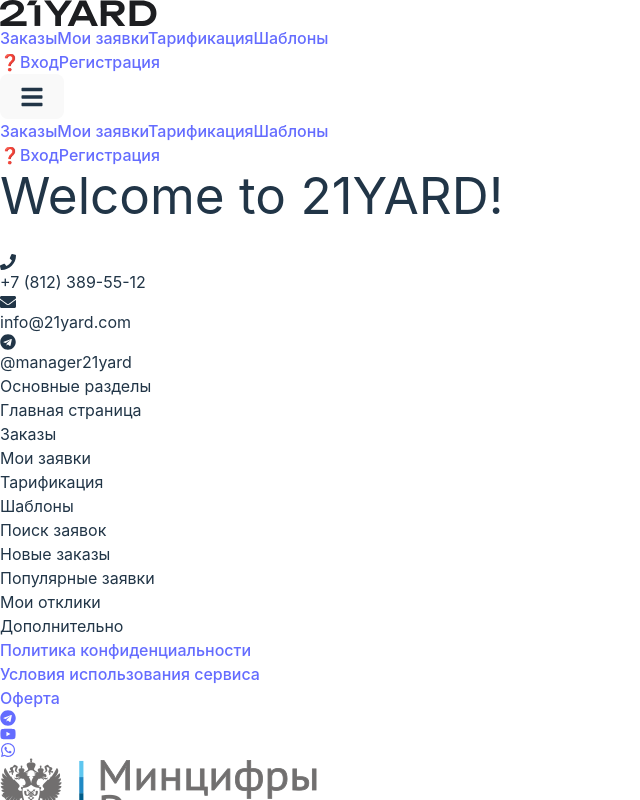
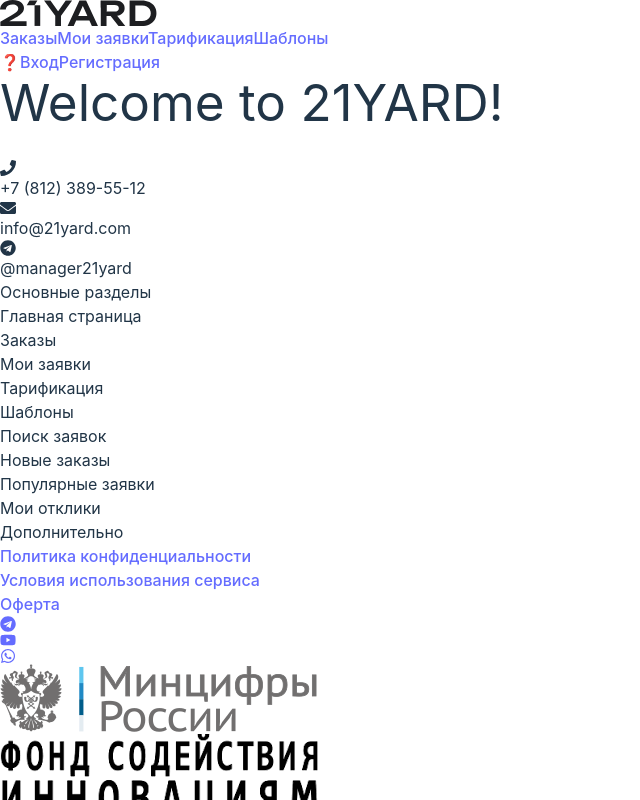
Before and after one commit to Nirmaljoey/fastapi, a React (Vite) app: page / in a window 1280 px wide. Shown: the top 800 px of the page, without its empty margins (0-640 px from the left). Built offline with nearby package versions, Linux system fonts and the light colour scheme.

Commit message:
Update Navbar.tsx

```diff
--- a/src/components/Navbar.tsx
+++ b/src/components/Navbar.tsx
@@ -1,71 +1,46 @@
 import React, { useState, useEffect, useRef } from 'react';
 import { Link, useNavigate } from 'react-router-dom';
-import { FaUserCircle, FaBars, FaTimes } from 'react-icons/fa';
+import { FaUserCircle } from 'react-icons/fa';
 import { useAuthContext } from '../context/AuthContext';
-import logo from '../assets/logo.svg';
+import logo from '../assets/logo.svg'
 
 const Navbar: React.FC = () => {
   const { isAuthenticated, user, logout } = useAuthContext();
   const navigate = useNavigate();
   const [showDropdown, setShowDropdown] = useState(false);
-  const [isMobileMenuOpen, setIsMobileMenuOpen] = useState(false);
   const dropdownRef = useRef<HTMLDivElement>(null);
-  const menuRef = useRef<HTMLDivElement>(null);
 
   const handleLogout = async () => {
-    try {
-      console.log('Attempting to log out...');
-      await logout();
-      setShowDropdown(false);
-      navigate('/login');
-      console.log('Logged out successfully, isAuthenticated:', isAuthenticated, 'user:', user);
-    } catch (error) {
-      console.error('Logout failed:', error);
-    }
+    await logout();
+    setShowDropdown(false);
+    navigate('/login');
   };
 
-  // Prevent page scrolling when mobile menu is open
-  useEffect(() => {
-    if (isMobileMenuOpen) {
-      document.body.style.overflow = 'hidden';
-    } else {
-      document.body.style.overflow = 'auto';
-    }
-    return () => {
-      document.body.style.overflow = 'auto';
-    };
-  }, [isMobileMenuOpen]);
-
-  // Click outside handler with 'click' event
   useEffect(() => {
     function handleClickOutside(event: MouseEvent) {
       if (dropdownRef.current && !dropdownRef.current.contains(event.target as Node)) {
         setShowDropdown(false);
       }
-      if (menuRef.current && !menuRef.current.contains(event.target as Node)) {
-        setIsMobileMenuOpen(false);
-      }
     }
-    document.addEventListener('click', handleClickOutside);
+    document.addEventListener('mousedown', handleClickOutside);
     return () => {
-      document.removeEventListener('click', handleClickOutside);
+      document.removeEventListener('mousedown', handleClickOutside);
     };
-  }, [isAuthenticated, user]);
+  }, []);
 
   return (
     <nav className="w-screen flex justify-between items-center px-10 py-4 bg-white shadow-md">
       <Link to="/" className="text-2xl font-bold text-black">
         <img src={logo} alt="21YARD Logo" className="h-4" />
       </Link>
-
-      <div className="flex gap-10 hidden md:flex">
+      <div className="flex gap-10">
         <Link to="/personal-account/profile/listings" className="text-black hover:text-gray-600">Заказы</Link>
         <Link to="/personal-account/profile/" className="text-black hover:text-gray-600">Мои заявки</Link>
         <Link to="/" className="text-black hover:text-gray-600">Тарификация</Link>
         <Link to="/" className="text-black hover:text-gray-600">Шаблоны</Link>
       </div>
 
-      <div className="flex gap-8 items-center hidden md:flex">
+      <div className="flex gap-8 items-center">
         {isAuthenticated ? (
           <>
             <Link to="/personal-account/applications/create">
@@ -73,6 +48,7 @@ const Navbar: React.FC = () => {
                 Создать заявку
               </button>
             </Link>
+
             <div className="relative" ref={dropdownRef}>
               <button
                 onClick={() => setShowDropdown((prev) => !prev)}
@@ -81,42 +57,26 @@ const Navbar: React.FC = () => {
                 <FaUserCircle size={30} className="text-gray-700 hover:text-yellow-300" />
               </button>
               {showDropdown && (
-                <div className="absolute right-0 mt-2 w-60 bg-white shadow-lg rounded-lg z-60">
+                <div className="absolute right-0 mt-2 w-60 bg-white shadow-lg rounded-lg z-50">
                   <div className="p-4 border-b">
                     <p className="font-semibold text-lg text-black">{user?.name || 'User'}</p>
                     <p className="text-sm text-gray-600">{user?.email || ''}</p>
                   </div>
-                  <Link
-                    to="/personal-account/profile"
-                    className="block px-4 py-2 hover:bg-gray-100 text-black cursor-pointer"
-                    onClick={() => setShowDropdown(false)}
-                  >
+                  <Link to="/personal-account/profile" className="block px-4 py-2 hover:bg-gray-100 text-black">
                     Мой профиль
                   </Link>
-                  <Link
-                    to="/companies"
-                    className="block px-4 py-2 hover:bg-gray-100 text-black cursor-pointer"
-                    onClick={() => setShowDropdown(false)}
-                  >
+                  <Link to="/companies" className="block px-4 py-2 hover:bg-gray-100 text-black">
                     Мои компании
                   </Link>
-                  <Link
-                    to="/requests"
-                    className="block px-4 py-2 hover:bg-gray-100 text-black cursor-pointer"
-                    onClick={() => setShowDropdown(false)}
-                  >
+                  <Link to="/requests" className="block px-4 py-2 hover:bg-gray-100 text-black">
                     Работа с заявками
                   </Link>
-                  <Link
-                    to="/settings"
-                    className="block px-4 py-2 hover:bg-gray-100 text-black cursor-pointer"
-                    onClick={() => setShowDropdown(false)}
-                  >
+                  <Link to="/settings" className="block px-4 py-2 hover:bg-gray-100 text-black">
                     Настройки
                   </Link>
                   <button
                     onClick={handleLogout}
-                    className="block w-full bg-transparent px-4 py-2 text-left text-black hover:bg-red-500 hover:text-white cursor-pointer"
+                    className="block w-full bg-transparent px-4 py-2 text-left text-black hover:bg-red-500 hover:text-white"
                   >
                     Выйти
                   </button>
@@ -126,7 +86,12 @@ const Navbar: React.FC = () => {
           </>
         ) : (
           <>
-            <a href="https://t.me/manager21yard" target="_blank" rel="noopener noreferrer" className="text-black hover:text-gray-600">
+            <a
+              href="https://t.me/manager21yard"
+              target="_blank"
+              rel="noopener noreferrer"
+              className="text-black hover:text-gray-600"
+            >
               ❓
             </a>
             <Link to="/login" className="px-5 py-2 border border-gray-400 rounded-2xl hover:bg-gray-200">
@@ -138,112 +103,6 @@ const Navbar: React.FC = () => {
           </>
         )}
       </div>
-
-      <button
-        onClick={() => setIsMobileMenuOpen(!isMobileMenuOpen)}
-        className="md:hidden p-2 text-gray-700 focus:outline-none absolute right-4 top-4"
-        aria-label="Toggle menu"
-      >
-        {isMobileMenuOpen ? <FaTimes size={24} /> : <FaBars size={24} />}
-      </button>
-
-      <div
-        ref={menuRef}
-        className={`${
-          isMobileMenuOpen
-            ? 'fixed top-16 left-0 w-full bg-white shadow-md p-4 z-50 flex flex-col items-center'
-            : 'hidden'
-        } md:hidden`}
-      >
-        <div className="flex flex-col items-center w-full mb-4">
-          <Link to="/personal-account/profile/listings" className="text-black hover:text-gray-600 py-2 w-full text-center border-b border-gray-200">
-            Заказы
-          </Link>
-          <Link to="/personal-account/profile/" className="text-black hover:text-gray-600 py-2 w-full text-center border-b border-gray-200">
-            Мои заявки
-          </Link>
-          <Link to="/" className="text-black hover:text-gray-600 py-2 w-full text-center border-b border-gray-200">
-            Тарификация
-          </Link>
-          <Link to="/" className="text-black hover:text-gray-600 py-2 w-full text-center border-b border-gray-200">
-            Шаблоны
-          </Link>
-        </div>
-
-        <div className="flex flex-col items-center gap-4 w-full">
-          {isAuthenticated ? (
-            <>
-              <Link to="/personal-account/applications/create">
-                <button className="bg-yellow-400 text-black px-5 py-2 rounded-2xl hover:bg-yellow-300 w-full mb-4">
-                  Создать заявку
-                </button>
-              </Link>
-              <div className="relative w-full" ref={dropdownRef}>
-                <button
-                  onClick={() => setShowDropdown((prev) => !prev)}
-                  className="flex items-center justify-center w-full focus:outline-none bg-transparent"
-                >
-                  <FaUserCircle size={30} className="text-gray-700 hover:text-yellow-300" />
-                </button>
-                {showDropdown && (
-                  <div className="absolute right-0 mt-2 w-60 bg-white shadow-lg rounded-lg z-60">
-                    <div className="p-4 border-b">
-                      <p className="font-semibold text-lg text-black">{user?.name || 'User'}</p>
-                      <p className="text-sm text-gray-600">{user?.email || ''}</p>
-                    </div>
-                    <Link
-                      to="/personal-account/profile"
-                      className="block px-4 py-2 hover:bg-gray-100 text-black cursor-pointer"
-                      onClick={() => setShowDropdown(false)}
-                    >
-                      Мой профиль
-                    </Link>
-                    <Link
-                      to="/companies"
-                      className="block px-4 py-2 hover:bg-gray-100 text-black cursor-pointer"
-                      onClick={() => setShowDropdown(false)}
-                    >
-                      Мои компании
-                    </Link>
-                    <Link
-                      to="/requests"
-                      className="block px-4 py-2 hover:bg-gray-100 text-black cursor-pointer"
-                      onClick={() => setShowDropdown(false)}
-                    >
-                      Работа с заявками
-                    </Link>
-                    <Link
-                      to="/settings"
-                      className="block px-4 py-2 hover:bg-gray-100 text-black cursor-pointer"
-                      onClick={() => setShowDropdown(false)}
-                    >
-                      Настройки
-                    </Link>
-                    <button
-                      onClick={handleLogout}
-                      className="block w-full bg-transparent px-4 py-2 text-left text-black hover:bg-red-500 hover:text-white cursor-pointer"
-                    >
-                      Выйти
-                    </button>
-                  </div>
-                )}
-              </div>
-            </>
-          ) : (
-            <>
-              <a href="https://t.me/manager21yard" target="_blank" rel="noopener noreferrer" className="text-black hover:text-gray-600 py-2">
-                ❓
-              </a>
-              <Link to="/login" className="px-5 py-2 border border-gray-400 rounded-2xl hover:bg-gray-200 w-full text-center mb-4">
-                Вход
-              </Link>
-              <Link to="/register" className="px-5 py-2 bg-yellow-400 text-black rounded-2xl hover:bg-yellow-300 w-full text-center">
-                Регистрация
-              </Link>
-            </>
-          )}
-        </div>
-      </div>
     </nav>
   );
 };
```
